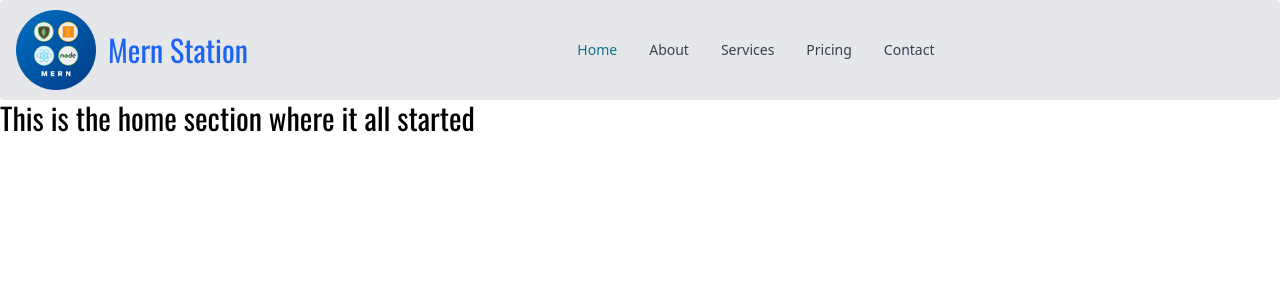
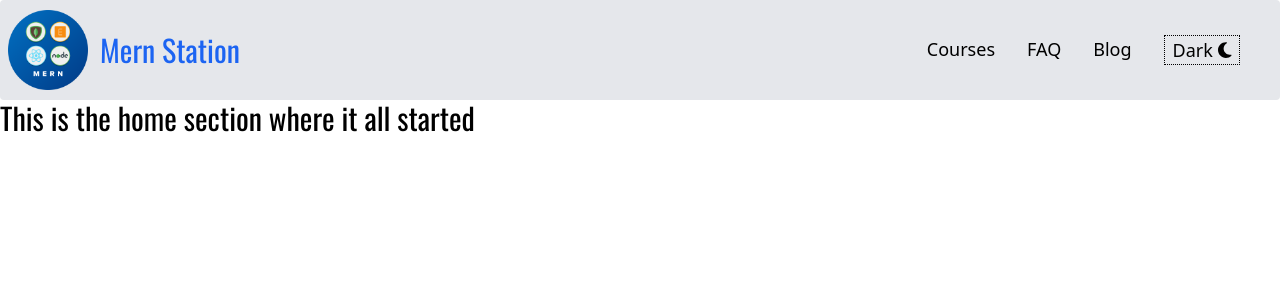
Before and after one commit to anowarzz/mern-station-client, a React (Create React App) app: page / in a window 1280 px wide. Shown: the top 300 px of the page. Built offline with nearby package versions, Linux system fonts and the light colour scheme.

Commit message:
added navbar again

```diff
--- a/package.json
+++ b/package.json
@@ -3,6 +3,9 @@
   "version": "0.1.0",
   "private": true,
   "dependencies": {
+    "@fortawesome/fontawesome-svg-core": "^6.2.0",
+    "@fortawesome/free-solid-svg-icons": "^6.2.0",
+    "@fortawesome/react-fontawesome": "^0.2.0",
     "@testing-library/jest-dom": "^5.16.5",
     "@testing-library/react": "^13.4.0",
     "@testing-library/user-event": "^13.5.0",
@@ -10,7 +13,7 @@
     "flowbite-react": "^0.3.2",
     "react": "^18.2.0",
     "react-dom": "^18.2.0",
-    "react-icons": "^4.6.0",
+    "react-hot-toast": "^2.4.0",
     "react-router-dom": "^6.4.2",
     "react-scripts": "5.0.1",
     "web-vitals": "^2.1.4"
--- a/src/App.js
+++ b/src/App.js
@@ -1,14 +1,15 @@
 import './App.css';
 import { RouterProvider } from 'react-router-dom';
 import { routes } from './Routes/AllRoutes/Routes';
+import { Toaster } from 'react-hot-toast';
 
 
 function App() {
   return (
    <div>
     <RouterProvider router = {routes}>
-
     </RouterProvider>
+    <Toaster />
    </div>
   );
 }
--- a/src/components/Shared/Header/Header.js
+++ b/src/components/Shared/Header/Header.js
@@ -1,54 +1,44 @@
-import { Avatar, Dropdown, Navbar } from 'flowbite-react';
-import React from 'react';
-import { Link } from 'react-router-dom';
-import logo from '../../../assets/mern-logo.png'
 
-
+import { faMoon } from "@fortawesome/free-solid-svg-icons";
+import { FontAwesomeIcon } from "@fortawesome/react-fontawesome";
+import { Navbar } from "flowbite-react";
+import React from "react";
+import { Link, NavLink } from "react-router-dom";
+import logo from "../../../assets/mern-logo.png";
 
 const Header = () => {
   return (
+    <Navbar className="bg-gray-200"  fluid={true} rounded={true}>
 
-<Navbar className='bg-gray-200'
-  fluid={true}
-  rounded={true}
->
-  <Navbar.Brand >
+      <Navbar.Brand>
         <img
           src={logo}
           className="mr-3 md:h-20 sm:h-10  w-20"
           alt="Mern Stack Logo"
         />
         <span className="self-center whitespace-nowrap sm:text-3xl font-oswald text-blue-600 text-xl">
-      <Link to='/'>
-      Mern Station</Link>
+          <Link to="/">Mern Station</Link>
         </span>
       </Navbar.Brand>
-  <div className="flex md:order-2">
 
       <Navbar.Toggle />
-  </div>
       <Navbar.Collapse>
-    <Navbar.Link
-      href="/navbars"
-      active={true}
-    >
-      Home
-    </Navbar.Link>
-    <Navbar.Link href="/navbars">
-      About
-    </Navbar.Link>
-    <Navbar.Link href="/navbars">
-      Services
-    </Navbar.Link>
-    <Navbar.Link href="/navbars">
-      Pricing
-    </Navbar.Link>
-    <Navbar.Link href="/navbars">
-      Contact
+
+        <NavLink className='text-lg' to = "/courses"> Courses </NavLink>
+
+        <NavLink className='text-lg' to="faq"> FAQ </NavLink>
+
+        <NavLink className='text-lg' to ='blog'> Blog </NavLink>
+
+        <NavLink className='text-lg' to>
+         <p className="border border-dotted border-black px-2"> Dark <FontAwesomeIcon  icon={faMoon}/></p>
+           </NavLink>
+
+        <Navbar.Link to="/login">
+          <button className="bg-black text-white text-lg "></button>
         </Navbar.Link>
       </Navbar.Collapse>
     </Navbar>
-
   );
 };
 
```
Also changed, not shown: 1 other file (tests, documents, lock files or other folders). Lines whose indentation alone changed are shown as unchanged.
